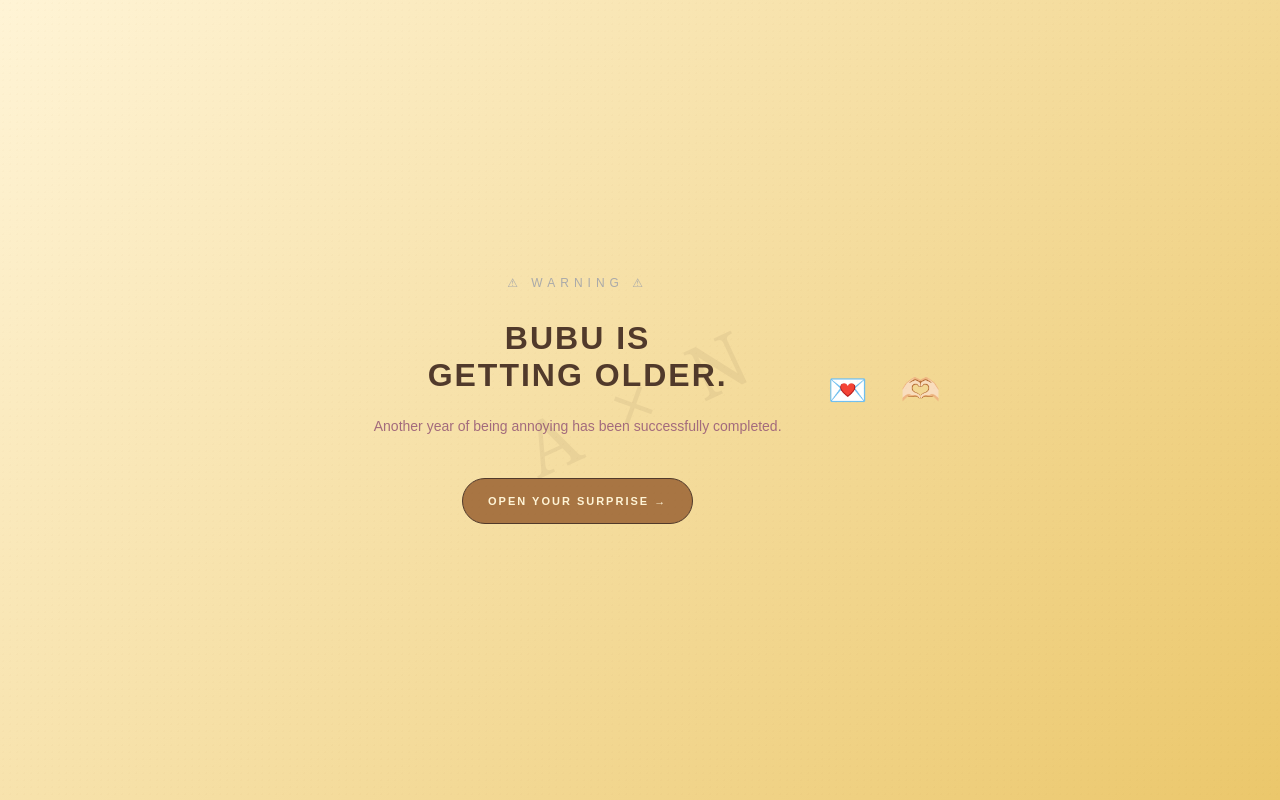
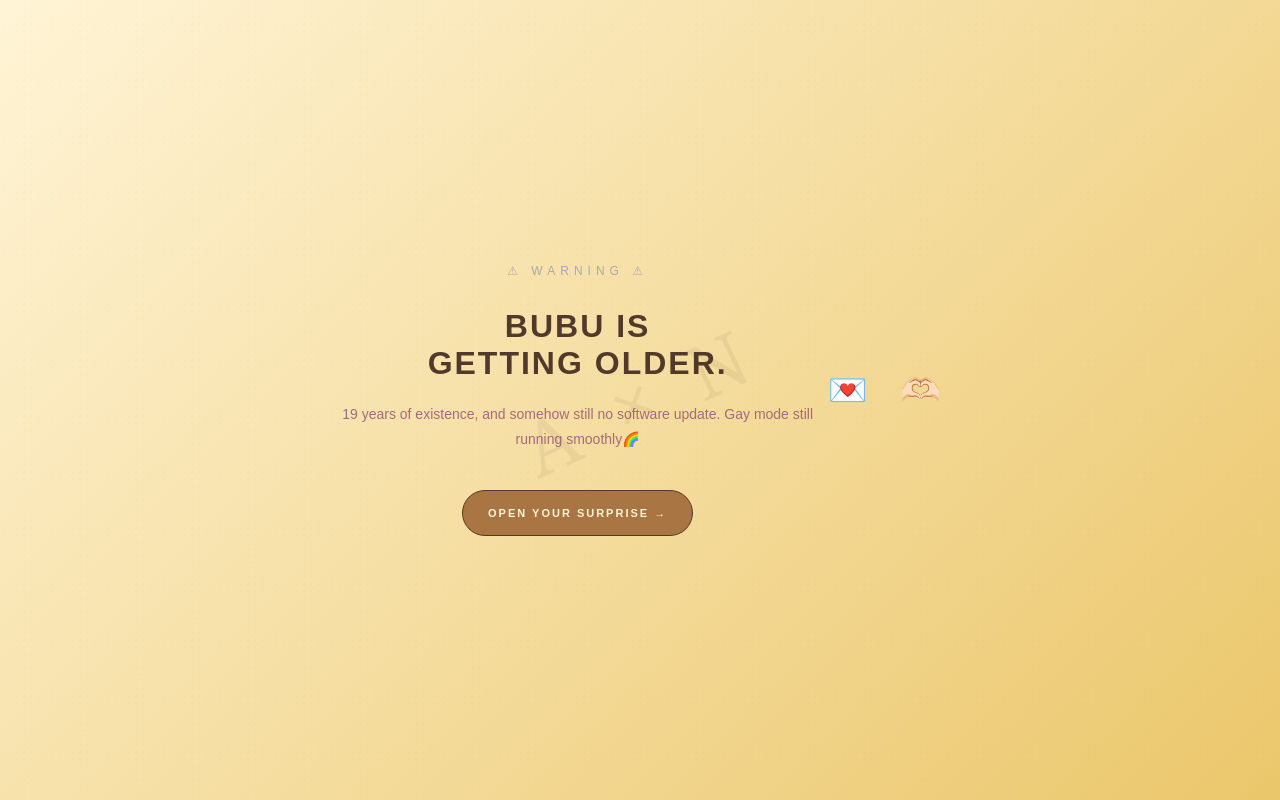
Before and after one commit to bubu-edition/the-bubu-edition, a plain HTML site: page index.html in a window 1280 px wide. Drawn offline with Linux system fonts and the light colour scheme.

Commit message:
Update subtitle text in index.html

```diff
--- a/index.html
+++ b/index.html
@@ -115,8 +115,7 @@ body::after {
     <h1>BUBU IS<br>GETTING OLDER.</h1>
 
     <p class="subtitle">
-      Another year of being annoying
-      has been successfully completed.
+      19 years of existence, and somehow still no software update. Gay mode still running smoothly🌈
     </p>
 
     <button onclick="startSurprise()">OPEN YOUR SURPRISE →</button>
```
